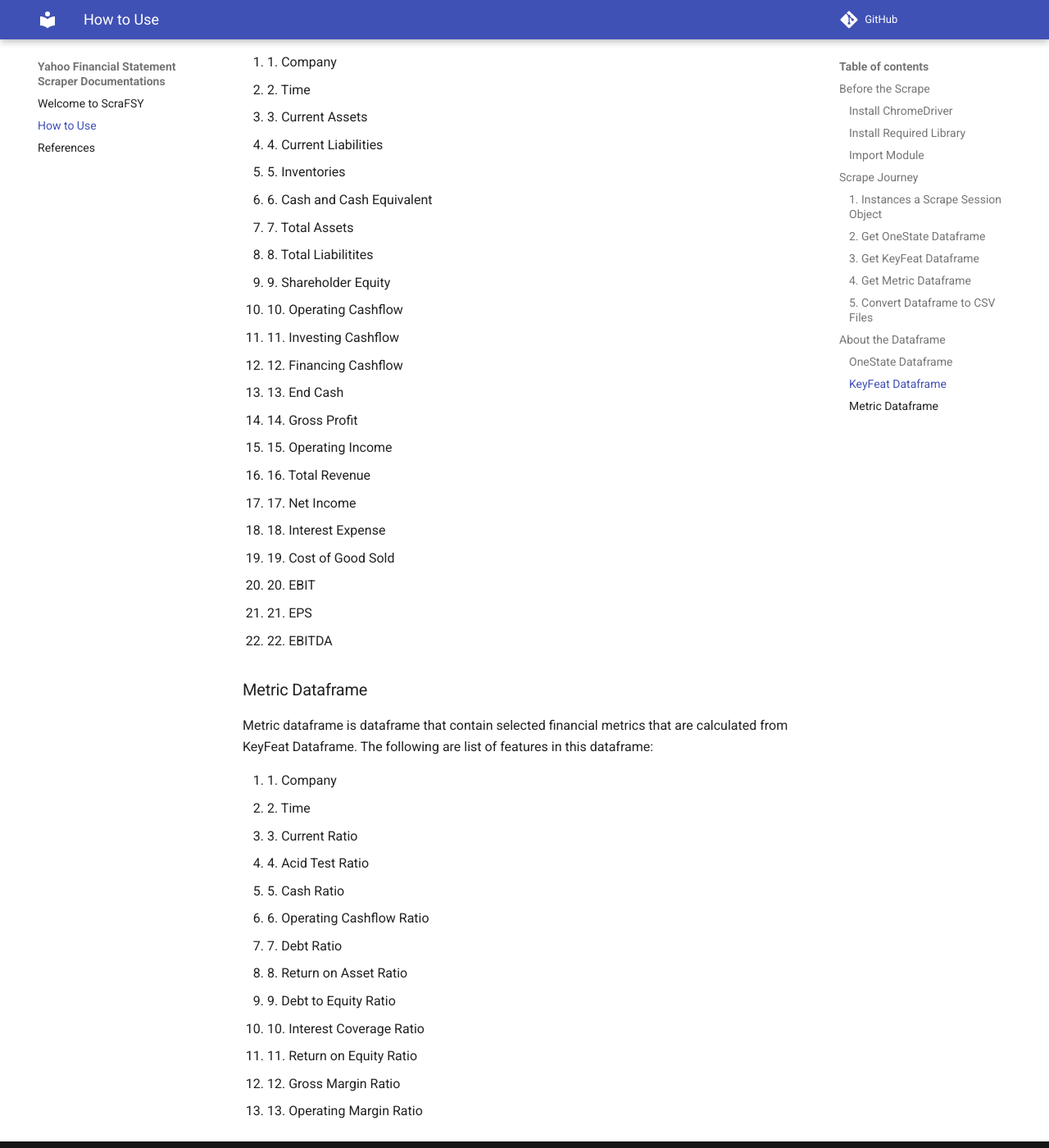
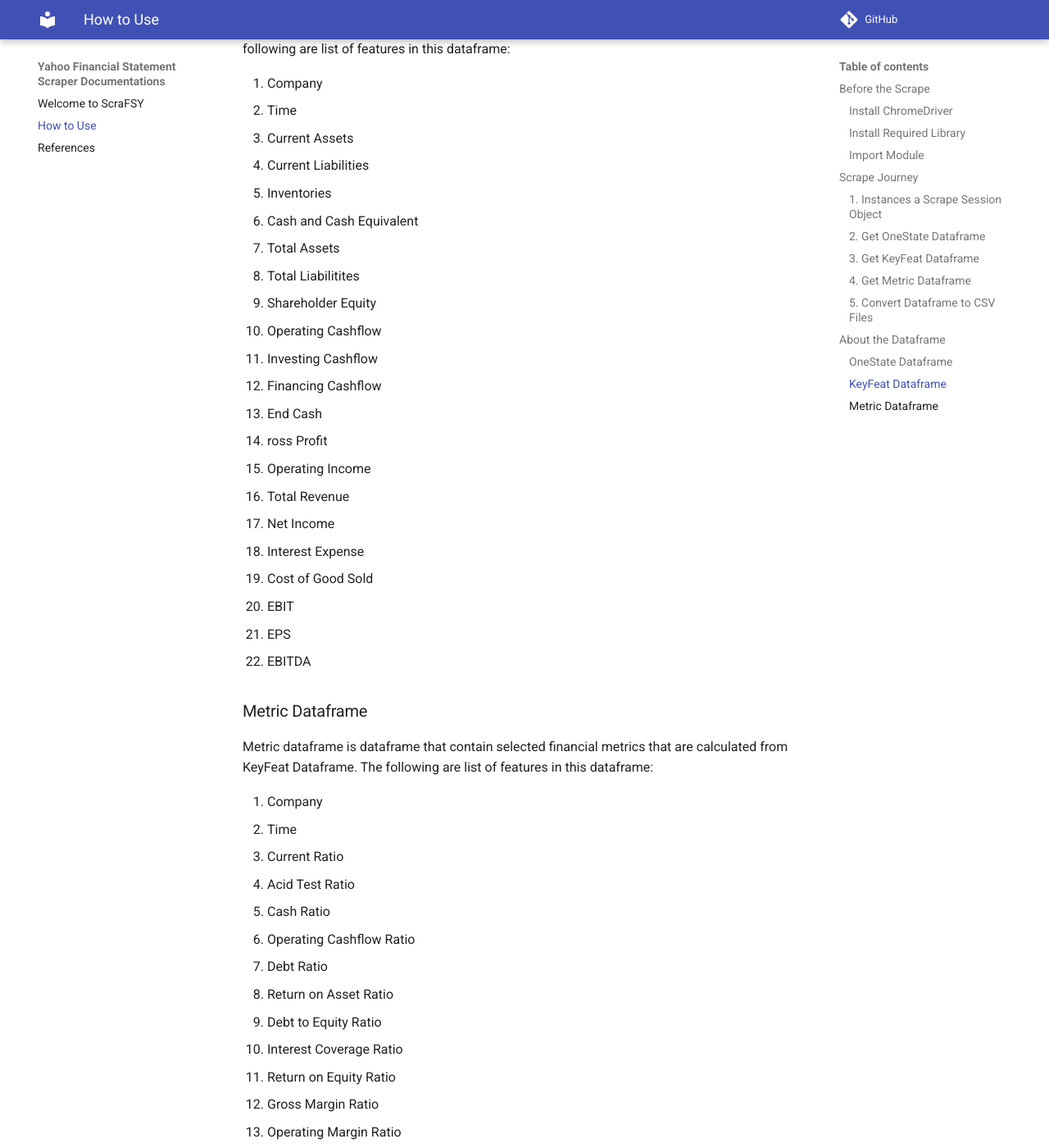
Before and after one commit to ryanalhakim27/Yahoo-Fincancial-Statement-Scraper, an MkDocs documentation site: the page built from docs/how to use.md, in a window 1280 px wide and 1400 px high, scrolled down 4141 px. Shown: the whole window at 82% size. Built offline with MkDocs 1.6.1 and Material for MkDocs 9.7.7, drawn with Linux system fonts in a browser that asks for light colours; comment, search, counter and statistics services are not loaded.

```diff
--- a/docs/how to use.md
+++ b/docs/how to use.md
@@ -31,7 +31,7 @@ You must instance a Scrape Session Object in each scrape session.
     <br>aali = YFinanceScrapper('AALI.JK) </code>
 </pre>
 There are 3 session of scrape.
-<br>Notes: Before you start to collect data, make sure you already defined your path location of your ChromeDriver in attribute path.
+<br><br>Notes: Before you start to collect data, make sure you already defined your path location of your ChromeDriver in attribute path.
 <h4>For example:</h4>
 <pre>
     <code>bca = YFinanceScrapper('BBCA.JK)
@@ -109,44 +109,44 @@ One state dataframe is dataframe that represent each statement in financial stat
 ### KeyFeat Dataframe
 KeyFeat dataframe is dataframe that contain feature combination in each statement. The following are list of features in this dataframe:
 <ol>
-  <li>1. Company</li>
-  <li>2. Time</li>
-  <li>3. Current Assets</li>
-  <li>4. Current Liabilities</li>
-  <li>5. Inventories</li>
-  <li>6. Cash and Cash Equivalent</li>
-  <li>7. Total Assets</li>
-  <li>8. Total Liabilitites</li>
-  <li>9. Shareholder Equity</li>
-  <li>10. Operating Cashflow</li>
-  <li>11. Investing Cashflow</li>
-  <li>12. Financing Cashflow</li>
-  <li>13. End Cash </li>
-  <li>14. Gross Profit</li>
-  <li>15. Operating Income</li>
-  <li>16. Total Revenue</li>
-  <li>17. Net Income</li>
-  <li>18. Interest Expense</li>
-  <li>19. Cost of Good Sold</li>
-  <li>20. EBIT </li>
-  <li>21. EPS </li>
-  <li>22. EBITDA </li>
+  <li>Company</li>
+  <li>Time</li>
+  <li>Current Assets</li>
+  <li>Current Liabilities</li>
+  <li>Inventories</li>
+  <li>Cash and Cash Equivalent</li>
+  <li>Total Assets</li>
+  <li>Total Liabilitites</li>
+  <li>Shareholder Equity</li>
+  <li>Operating Cashflow</li>
+  <li>Investing Cashflow</li>
+  <li>Financing Cashflow</li>
+  <li>End Cash </li>
+  <li>ross Profit</li>
+  <li>Operating Income</li>
+  <li>Total Revenue</li>
+  <li>Net Income</li>
+  <li>Interest Expense</li>
+  <li>Cost of Good Sold</li>
+  <li>EBIT </li>
+  <li>EPS </li>
+  <li>EBITDA </li>
 </ol>
 
 ### Metric Dataframe
 Metric dataframe is dataframe that contain selected financial metrics that are calculated from KeyFeat Dataframe. The following are list of features in this dataframe:
 <ol>
-  <li>1. Company</li>
-  <li>2. Time</li>
-  <li>3. Current Ratio</li>
-  <li>4. Acid Test Ratio</li>
-  <li>5. Cash Ratio</li>
-  <li>6. Operating Cashflow Ratio</li>
-  <li>7. Debt Ratio</li>
-  <li>8. Return on Asset Ratio</li>
-  <li>9. Debt to Equity Ratio</li>
-  <li>10. Interest Coverage Ratio</li>
-  <li>11. Return on Equity Ratio</li>
-  <li>12. Gross Margin Ratio</li>
-  <li>13. Operating Margin Ratio</li>
+  <li>Company</li>
+  <li>Time</li>
+  <li>Current Ratio</li>
+  <li>Acid Test Ratio</li>
+  <li>Cash Ratio</li>
+  <li>Operating Cashflow Ratio</li>
+  <li>Debt Ratio</li>
+  <li>Return on Asset Ratio</li>
+  <li>Debt to Equity Ratio</li>
+  <li>Interest Coverage Ratio</li>
+  <li>Return on Equity Ratio</li>
+  <li>Gross Margin Ratio</li>
+  <li>Operating Margin Ratio</li>
 </ol>
```
Also changed, not shown: site/how to use/index.html, 1 other file.
